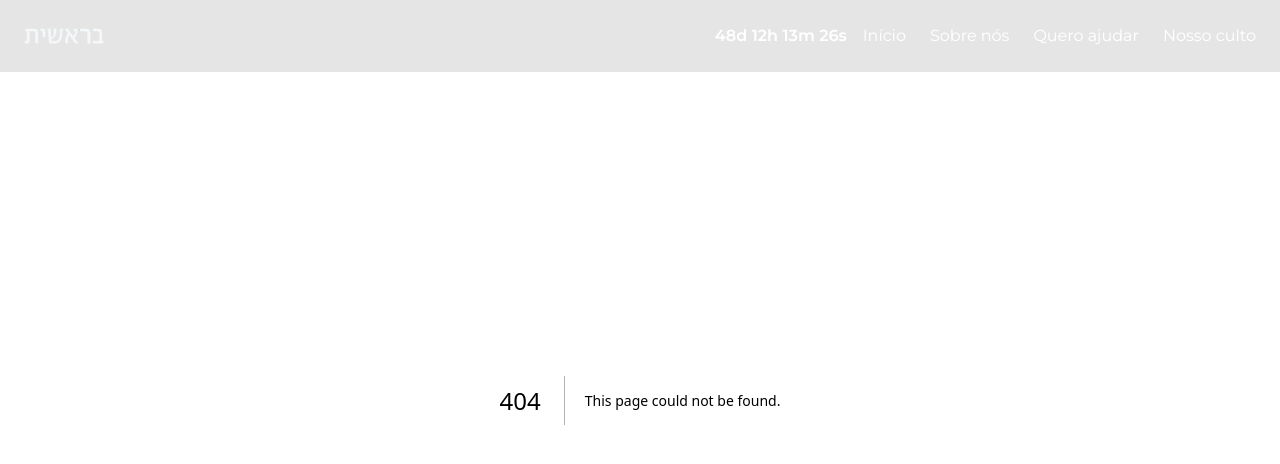
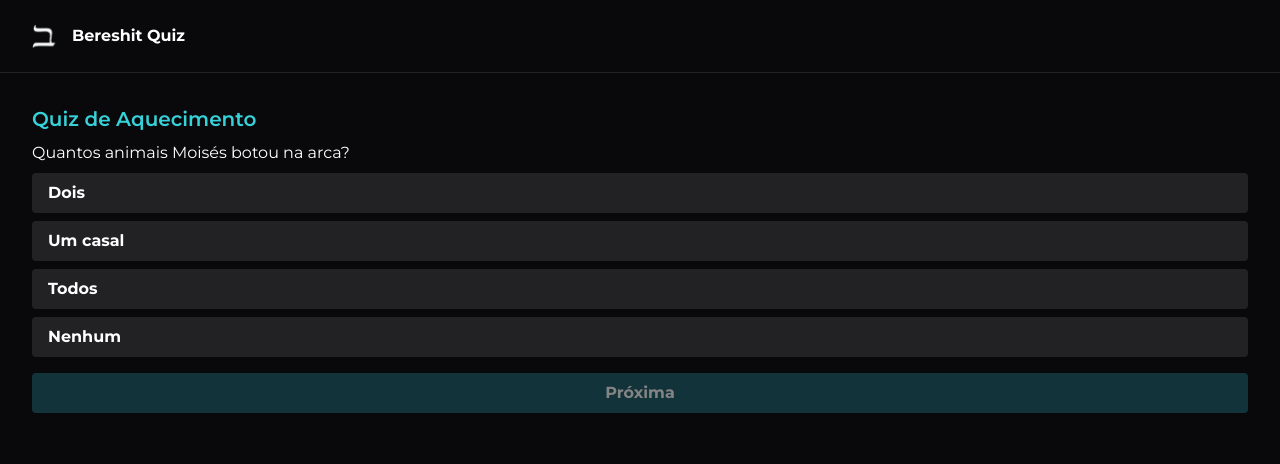
Before and after one commit to glauber2k2/bereshitpage, a Next.js app: page /quiz/Aquecimento in a window 1280 px wide. Before the commit this address had no page. Shown: the top 464 px of the page. Built offline with nearby package versions, Linux system fonts and the light colour scheme.

Commit message:
criado rota de quiz

```diff
--- a/package.json
+++ b/package.json
@@ -9,6 +9,7 @@
     "lint": "next lint"
   },
   "dependencies": {
+    "html2canvas": "^1.4.1",
     "lucide-react": "^0.511.0",
     "motion": "^12.15.0",
     "next": "14.2.3",
--- /dev/null
+++ b/src/app/(pages)/quiz/[id]/page.jsx
@@ -0,0 +1,217 @@
+/* eslint-disable @next/next/no-img-element */
+"use client";
+
+import { quizzes } from "@/data/quizzes";
+import { useState, useRef } from "react";
+import { useRouter } from "next/navigation";
+
+export default function QuizRunner({ params }) {
+  const router = useRouter();
+  const quiz = quizzes.find((q) => q.id === params.id);
+  const [current, setCurrent] = useState(0);
+  const [selected, setSelected] = useState(null);
+  const [score, setScore] = useState(0);
+  const [done, setDone] = useState(false);
+  const exportRef = useRef(null); // ref pra div oculta da imagem
+
+  if (!quiz) return <div>Quiz não encontrado.</div>;
+
+  const question = quiz.questions[current];
+
+  const handleNext = () => {
+    if (selected === question.correctAnswer) {
+      setScore(score + 1);
+    }
+
+    if (current + 1 < quiz.questions.length) {
+      setCurrent(current + 1);
+      setSelected(null);
+    } else {
+      setDone(true);
+    }
+  };
+
+  const getMessage = () => {
+    const percent = (score / quiz.questions.length) * 100;
+    if (percent === 100) return "Parabéns! Você gabaritou! 🎉";
+    if (percent >= 50) return "Mandou bem! Ainda dá pra melhorar!";
+    if (percent >= 25) return "Você acertou algumas. Que tal tentar de novo?";
+    return "Opa! Bora revisar o conteúdo e tentar outra vez!";
+  };
+
+  const handleShare = () => {
+    const percent = Math.round((score / quiz.questions.length) * 100);
+    const text = `Acabei de fazer o "${quiz.title}" e acertei ${percent}% das questões! 💡`;
+    const url = window.location.origin + "/quiz";
+
+    if (navigator.share) {
+      navigator
+        .share({ title: "Meu resultado no Quiz!", text, url })
+        .catch(() => alert("Não foi possível compartilhar."));
+    } else {
+      navigator.clipboard.writeText(`${text} ${url}`);
+      alert("Link copiado para área de transferência!");
+    }
+  };
+
+  const handleDownloadImage = async () => {
+    if (!exportRef.current) return;
+
+    const html2canvas = (await import("html2canvas")).default; // lazy import
+
+    const canvas = await html2canvas(exportRef.current, {
+      backgroundColor: "#18181b", // cor de fundo da div oculta (dark)
+      scale: 2, // pra ter boa resolução
+    });
+
+    const link = document.createElement("a");
+    link.download = "resultado-quiz.png";
+    link.href = canvas.toDataURL();
+    link.click();
+  };
+
+  const percent = Math.round((score / quiz.questions.length) * 100);
+  const mensagem = getMessage();
+
+  return (
+    <>
+      {/* Div oculta para gerar imagem 9:16 */}
+      <div
+        ref={exportRef}
+        style={{
+          position: "fixed",
+          left: "-9999px",
+          width: "1080px",
+          height: "1920px",
+          backgroundColor: "#18181b",
+          color: "white",
+          display: "flex",
+          flexDirection: "column",
+          justifyContent: "center",
+          alignItems: "center",
+          textAlign: "center",
+          padding: "48px",
+          fontFamily:
+            "-apple-system, BlinkMacSystemFont, 'Segoe UI', Roboto, Oxygen, Ubuntu, Cantarell, 'Open Sans', 'Helvetica Neue', sans-serif",
+          gap: "24px",
+          boxSizing: "border-box",
+        }}
+      >
+        <h1
+          style={{
+            fontSize: "110px",
+            color: "#40c7b1",
+            margin: 0,
+            fontWeight: "bold",
+          }}
+        >
+          Quiz Bereshit
+        </h1>
+        <h2
+          style={{
+            fontSize: "48px",
+            fontWeight: "600",
+            margin: 0,
+            marginBottom: "50px",
+          }}
+        >
+          {quiz.title}
+        </h2>
+        <p
+          style={{ fontSize: "32px", margin: "8px 0 0 0", fontStyle: "italic" }}
+        >
+          {mensagem}
+        </p>
+        <p style={{ fontSize: "28px", margin: "4px 0 50px 0" }}>
+          Você acertou {score} de {quiz.questions.length} questões.
+        </p>
+        <p
+          style={{
+            fontSize: "24px",
+            margin: "16px 0 0 0",
+            color: "#40c7b1",
+            fontWeight: "bold",
+          }}
+        >
+          #quizbereshit #soubereshit #equipebereshit <br /> #bereshit
+          #noprincipio
+        </p>
+        <p style={{ fontSize: "24px", margin: "8px 0 0 0" }}>
+          Veja minha pontuação no quiz Bereshit
+        </p>
+        {/* Imagem da logo */}
+        <img
+          src="/assets/logo.png"
+          alt="Logo Bereshit"
+          style={{
+            marginTop: "200px",
+            width: "100px",
+            height: "auto",
+            objectFit: "scale-down",
+          }}
+        />
+      </div>
+
+      <div className="h-full flex flex-col bg-zinc-950 p-8">
+        <h1 className="text-xl font-semibold mb-2 text-turquoise-400">
+          {quiz.title}
+        </h1>
+
+        {done ? (
+          <div className="text-white space-y-4">
+            <p className="text-lg">
+              Você acertou {score} de {quiz.questions.length} questões.
+            </p>
+            <p className="text-md">{mensagem}</p>
+
+            <div className="flex flex-col sm:flex-row gap-4 mt-6">
+              <button
+                onClick={() => router.push("/quiz")}
+                className="bg-turquoise-800 font-bold text-white px-4 py-2 rounded"
+              >
+                Voltar para seleção
+              </button>
+              <button
+                onClick={handleShare}
+                className="bg-blue-600 font-bold text-white px-4 py-2 rounded"
+              >
+                Compartilhar
+              </button>
+              <button
+                onClick={handleDownloadImage}
+                className="bg-green-600 font-bold text-white px-4 py-2 rounded"
+              >
+                Baixar imagem
+              </button>
+            </div>
+          </div>
+        ) : (
+          <div>
+            <h2 className="mb-2 text-white">{question.question}</h2>
+            <ul className="mb-4 space-y-2">
+              {question.options.map((opt, index) => (
+                <li key={index}>
+                  <button
+                    onClick={() => setSelected(index)}
+                    className={`text-white font-bold px-4 py-2 rounded w-full text-left ${
+                      selected === index ? "bg-turquoise-500" : "bg-white/10"
+                    }`}
+                  >
+                    {opt}
+                  </button>
+                </li>
+              ))}
+            </ul>
+            <button
+              disabled={selected === null}
+              onClick={handleNext}
+              className="bg-turquoise-800 font-bold text-white px-4 py-2 rounded disabled:opacity-50 w-full"
+            >
+              {current + 1 === quiz.questions.length ? "Finalizar" : "Próxima"}
+            </button>
+          </div>
+        )}
+      </div>
+    </>
+  );
+}
--- /dev/null
+++ b/src/app/(pages)/quiz/components/TopBarQuizzes.jsx
@@ -0,0 +1,25 @@
+/* eslint-disable @next/next/no-img-element */
+"use client";
+
+import { useRouter } from "next/navigation";
+
+export default function QuizTopBar() {
+  const router = useRouter();
+
+  const handleLogoClick = () => {
+    router.push("/");
+  };
+
+  return (
+    <div className="px-8 py-6 flex items-center gap-4 bg-zinc-950 text-white font-bold border-b-[1px] border-white/10">
+      <button onClick={handleLogoClick}>
+        <img
+          src="/assets/logo.png"
+          alt="Logo"
+          className="w-6 object-scale-down animate-glitchEvery30s"
+        />
+      </button>
+      <h1>Bereshit Quiz</h1>
+    </div>
+  );
+}
--- /dev/null
+++ b/src/app/(pages)/quiz/layout.jsx
@@ -0,0 +1,10 @@
+import QuizTopBar from "./components/TopBarQuizzes";
+
+export default function QuizzesLayout({ children }) {
+  return (
+    <div className="flex flex-col h-screen w-full ">
+      <QuizTopBar />
+      {children}
+    </div>
+  );
+}
--- /dev/null
+++ b/src/app/(pages)/quiz/page.jsx
@@ -0,0 +1,27 @@
+// app/quiz/page.jsx
+"use client";
+
+import { quizzes } from "@/data/quizzes";
+import Link from "next/link";
+
+export default function QuizHome() {
+  return (
+    <div className="h-full bg-zinc-950 p-8 flex flex-col">
+      <h1 className="text-2xl font-bold mb-4 text-turquoise-400">
+        Escolha um Quiz:
+      </h1>
+      <ul className="flex flex-col gap-4">
+        {quizzes.map((quiz) => (
+          <li key={quiz.id}>
+            <Link
+              href={`/quiz/${quiz.id}`}
+              className="bg-turquoise-600 w-full flex p-4 text-turquoise-50 rounded-xl font-bold"
+            >
+              {quiz.title}
+            </Link>
+          </li>
+        ))}
+      </ul>
+    </div>
+  );
+}
--- a/src/app/layout.jsx
+++ b/src/app/layout.jsx
@@ -1,6 +1,5 @@
 import { Montserrat } from "next/font/google";
 import "./globals.css";
-import TopBar from "./components/TopBar";
 
 const montserrat = Montserrat({
   weight: ["100", "200", "300", "400", "500", "600", "700", "800", "900"],
@@ -15,10 +14,7 @@ export const metadata = {
 export default function RootLayout({ children }) {
   return (
     <html lang="pt-BR">
-      <body className={montserrat.className}>
-        <TopBar />
-        {children}
-      </body>
+      <body className={montserrat.className}>{children}</body>
     </html>
   );
 }
--- a/src/app/page.jsx
+++ b/src/app/page.jsx
@@ -1,13 +1,14 @@
 import Presentation from "./sessions/Presentation";
 import Leader from "./sessions/Leader";
 import Donate from "./sessions/Donate";
-
 import Motto from "./sessions/Motto";
 import TeamTheme from "./sessions/TeamTheme";
+import TopBar from "./components/TopBar";
 
 export default function Home() {
   return (
     <main className="bg-black flex flex-col w-full overflow-x-hidden">
+      <TopBar />
       <Presentation />
       <Leader />
       <Motto />
--- /dev/null
+++ b/src/data/quizzes.jsx
@@ -0,0 +1,30 @@
+// src/data/quizzes.js
+
+export const quizzes = [
+  {
+    id: "Aquecimento",
+    title: "Quiz de Aquecimento",
+    questions: [
+      {
+        question: "Quantos animais Moisés botou na arca?",
+        options: ["Dois", "Um casal", "Todos", "Nenhum"],
+        correctAnswer: 3,
+      },
+      {
+        question: "Qual o dia do culto da nossa equipe?",
+        options: ["13/06", "19/07", "11/07", "08/06"],
+        correctAnswer: 1,
+      },
+      {
+        question: "Com qual objeto Golias matou Davi?",
+        options: ["Lança", "Pedra", "Espada", "Nenhum"],
+        correctAnswer: 3,
+      },
+      {
+        question: "O que Abrãao fez para abrir o mar vermelho?",
+        options: ["Nada", "Usou o cajado", "Profetizou", "Clamou a Deus"],
+        correctAnswer: 0,
+      },
+    ],
+  },
+];
```
Also changed, not shown: 1 other file (tests, documents, lock files or other folders).
